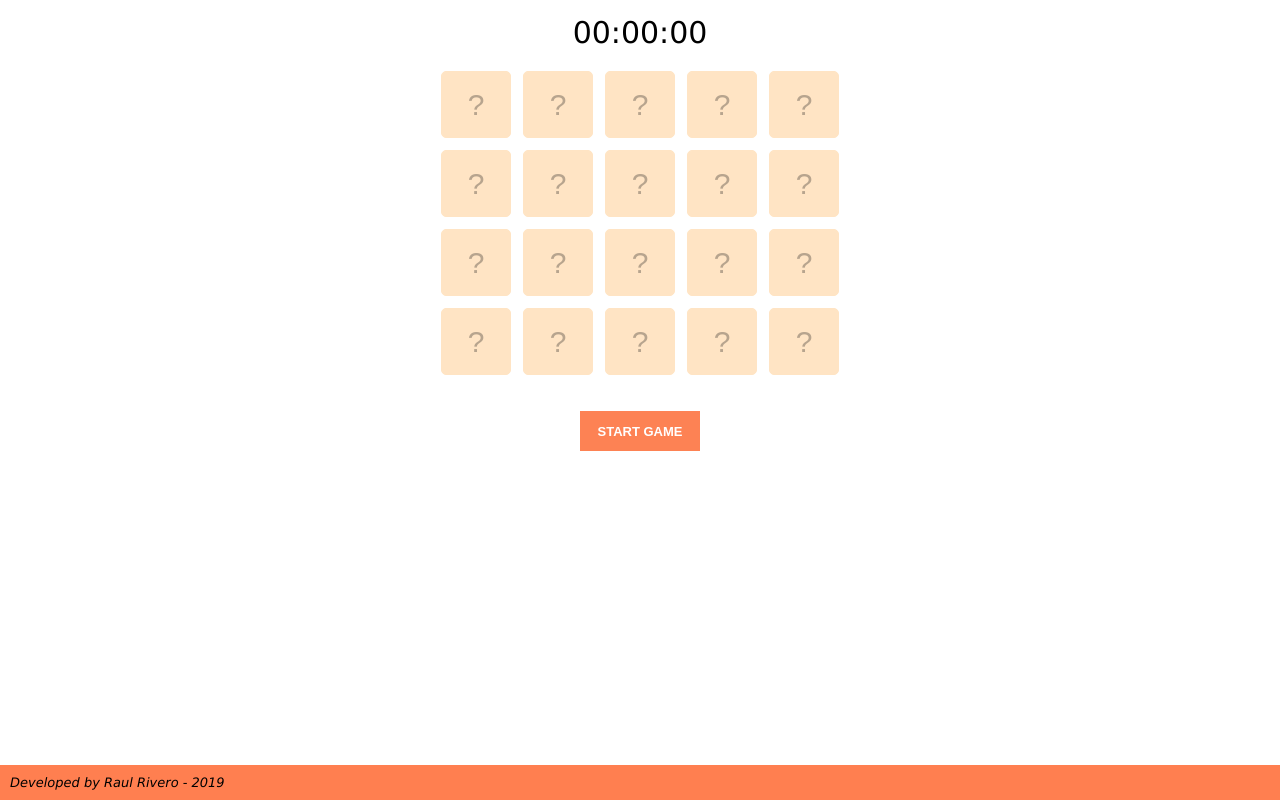
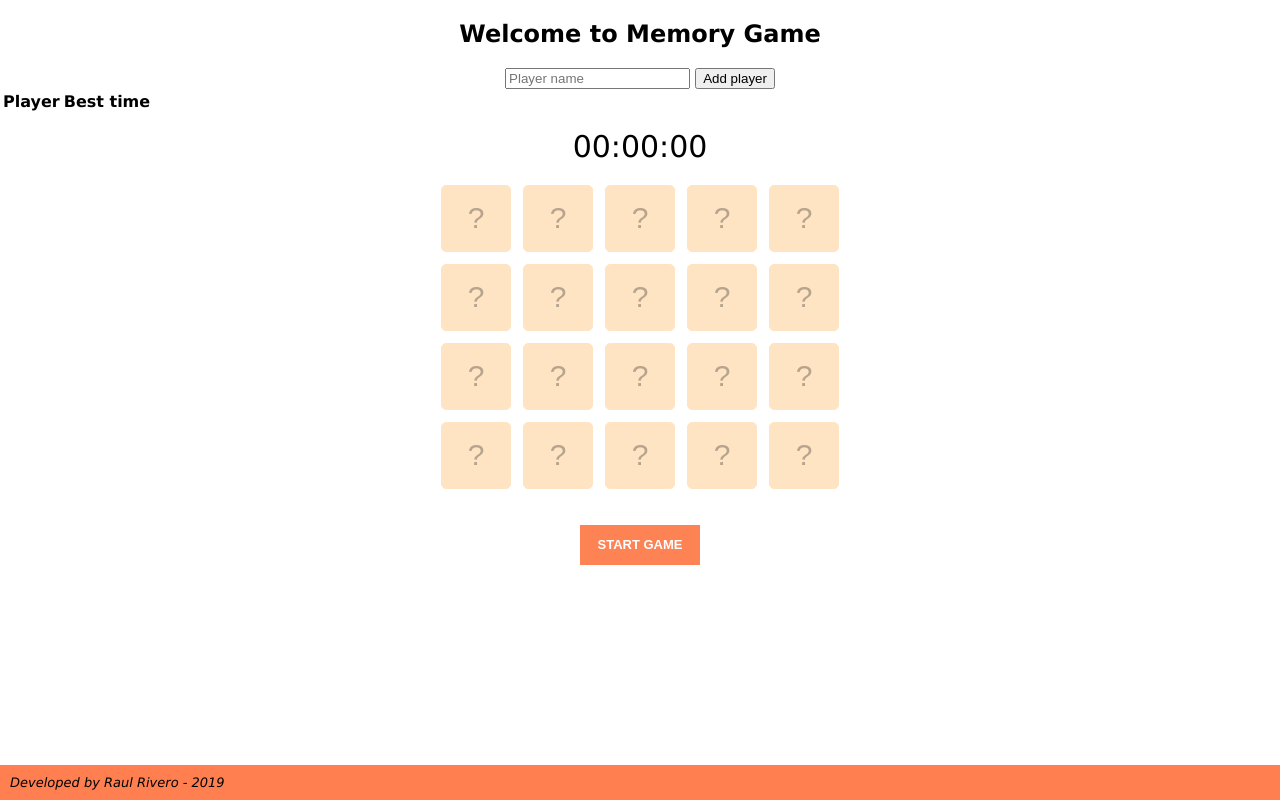
Before and after one commit to rmonzon/memory-color-game, a plain HTML site: page index.html in a window 1280 px wide. Drawn offline with Linux system fonts and the light colour scheme.

Commit message:
Update index.html

```diff
--- a/index.html
+++ b/index.html
@@ -19,6 +19,20 @@
         <header></header>
 
         <main class="main-container">
+            <section class="first-screen-container">
+                <h1>Welcome to Memory Game</h1>
+                <input placeholder="Player name" class="player-name-input" type="text" required />
+                <button class="add-player-btn">Add player</button>
+
+                <table>
+                    <tr>
+                        <th>Player</th>
+                        <th>Best time</th>
+                    </tr>
+                </table>
+            </section>
+
+            <section class="second-screen-container hidden-section">
                 <div class="game-timer">
                     <span id="timer">00:00:00</span>
                 </div>
@@ -28,10 +42,12 @@
                 <div class="controls">
                     <button class="play-btn">Start Game</button>
                 </div>
+            </section>
         </main>
 
         <footer>Developed by Raul Rivero - 2019</footer>
 
         <script src="js/main.js"></script>
+        <script src="https://www.gstatic.com/firebasejs/5.8.2/firebase.js"></script>
     </body>
 </html>
```
Lines whose indentation alone changed are shown as unchanged.
